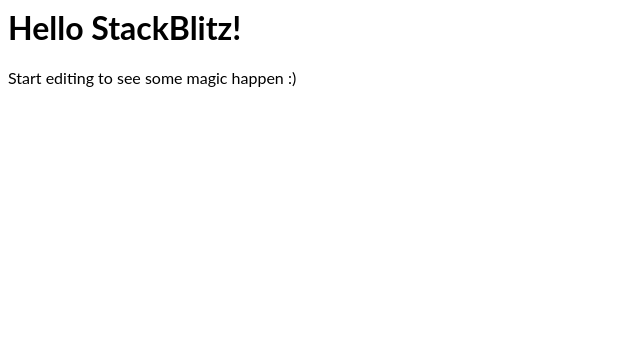
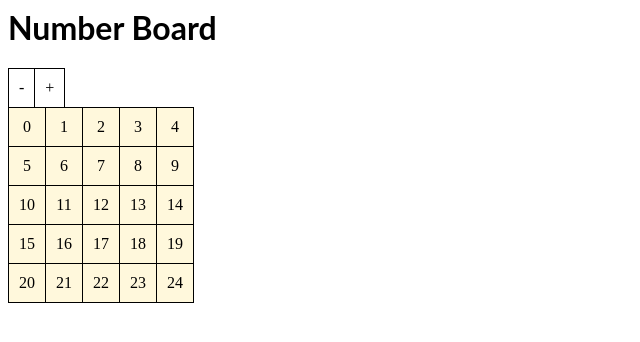
Before and after one commit to alfu32/stackblitz-react-numberboard, a React (Create React App) app: page / in a window 1280 px wide. Shown: the top 342 px of the page, without its empty margins (0-640 px from the left). Built offline with nearby package versions, Linux system fonts and the light colour scheme.

Commit message:
added board, cell, resize controls

```diff
--- a/src/App.js
+++ b/src/App.js
@@ -1,11 +1,24 @@
-import React from "react";
-import "./style.css";
+import React, { useState } from 'react';
+import './style.css';
+import Board from './Board';
 
 export default function App() {
+  const [size, setSize] = useState(5);
   return (
     <div>
-      <h1>Hello StackBlitz!</h1>
-      <p>Start editing to see some magic happen :)</p>
+      <h1>Number Board</h1>
+      <div className="row">
+        <div
+          className="cell"
+          onClick={(e) => setSize(size > 3 ? size - 1 : size)}
+        >
+          -
+        </div>
+        <div className="cell" onClick={(e) => setSize(size + 1)}>
+          +
+        </div>
+      </div>
+      <Board size={size} />
     </div>
   );
 }
--- /dev/null
+++ b/src/Board.css
@@ -0,0 +1,19 @@
+.table {
+  display: table;
+}
+.row {
+  display: table-row;
+}
+.cell {
+  display: table-cell;
+  padding: 10px;
+  border-left: 1px solid black;
+  border-top: 1px solid black;
+  text-align: center;
+}
+.cell:last-child {
+  border-right: 1px solid black;
+}
+.row:last-child > .cell {
+  border-bottom: 1px solid black;
+}
--- /dev/null
+++ b/src/Board.js
@@ -0,0 +1,21 @@
+import React, { useState } from 'react';
+import './Board.css';
+import Cell from './Cell';
+
+export default function Board({ size, children }) {
+  // const [values,setValues] = useState()
+  const array = new Array(size).fill(0);
+  return (
+    <div className="table">
+      {array.map((row, ri) => {
+        return (
+          <div className={'row'}>
+            {array.map((col, ci) => {
+              return <Cell val={size * ri + ci} />;
+            })}
+          </div>
+        );
+      })}
+    </div>
+  );
+}
--- /dev/null
+++ b/src/Cell.css
@@ -0,0 +1,16 @@
+[color='0'] {
+  background: cornsilk;
+}
+[color='1'] {
+  background: darkcyan;
+}
+[color='2'] {
+  background: darkmagenta;
+}
+.cell {
+  cursor: pointer;
+}
+/*.cell:hover {
+  background-color: aliceblue;
+}
+*/
--- /dev/null
+++ b/src/Cell.js
@@ -0,0 +1,18 @@
+import React, { useState } from 'react';
+import './Cell.css';
+
+export default function Cell({ val, children }) {
+  const [color, setColor] = useState(0);
+  return (
+    <div
+      className="cell"
+      color={color}
+      onClick={(e) => {
+        setColor((color + 1) % 3);
+      }}
+    >
+      {val}
+      {/*<sub>{color}</sub>*/}
+    </div>
+  );
+}
```
